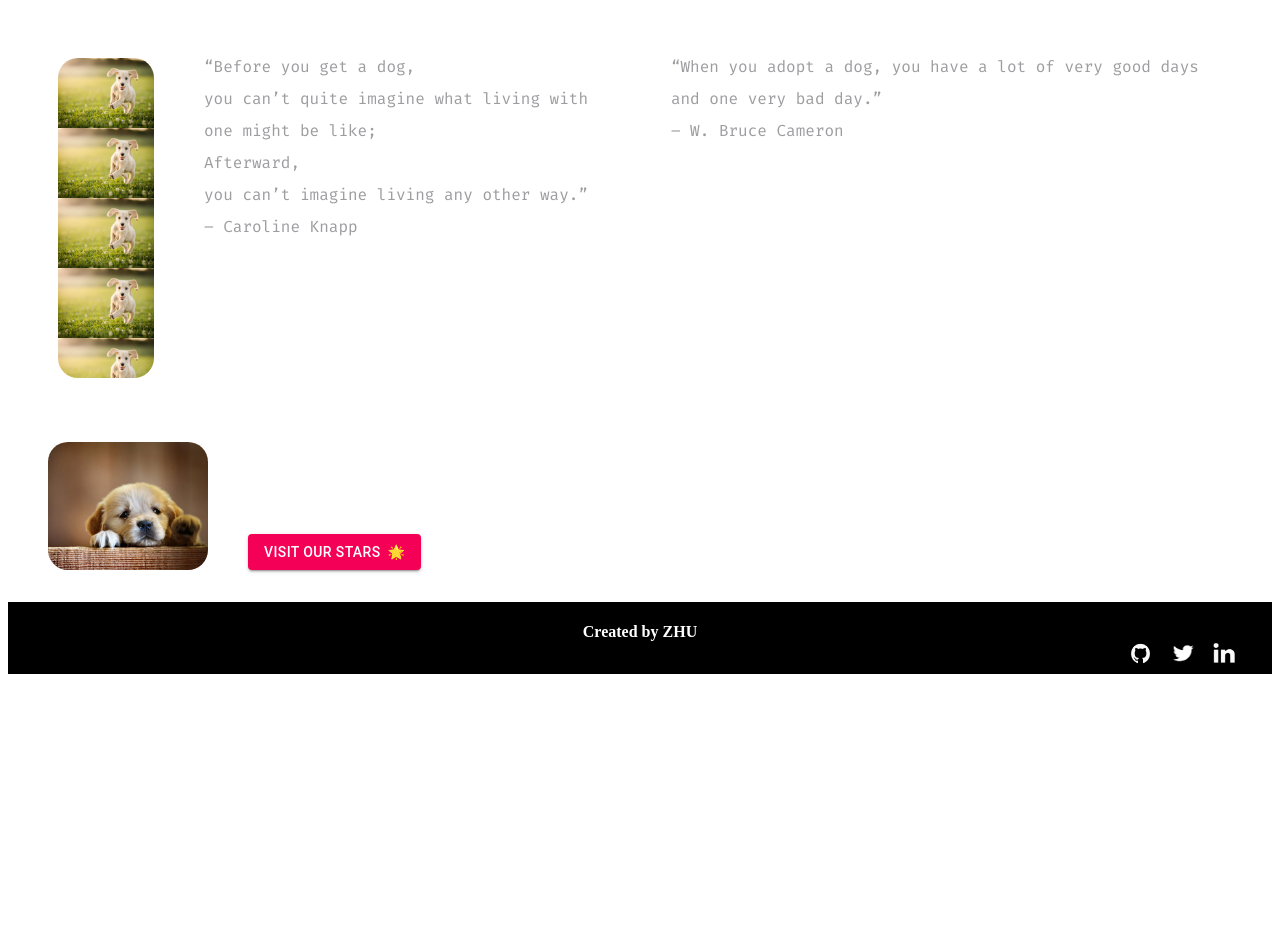
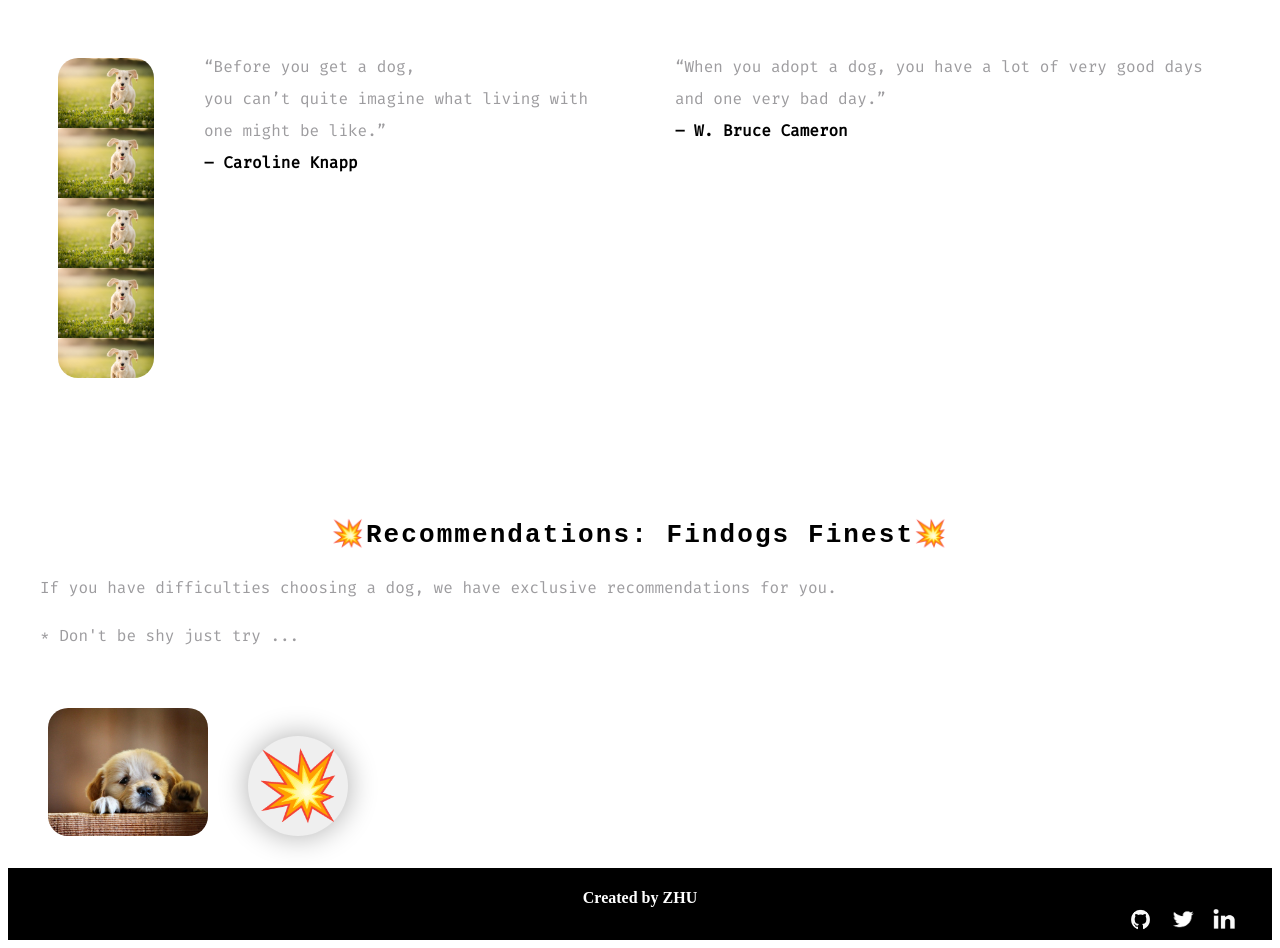
Before and after one commit to xiaominzhu88/next-js-find-dog, a Next.js app: page /about in a window 1280 px wide. Shown: the part 740-1688 px from the top of the page. Before the commit the page ends 1422 px from the top, so only its background shows below. Built offline with nearby package versions, Linux system fonts and the light colour scheme; no server answers.

Commit message:
Updated file name into recommendations

```diff
--- a/components/Footer.js
+++ b/components/Footer.js
@@ -50,7 +50,6 @@ function Footer() {
 
           @media (max-width: 450px) {
             .footer {
-              margin: 0 auto;
               display: block;
               text-align: center;
             }
--- a/components/Header.js
+++ b/components/Header.js
@@ -7,10 +7,10 @@ export default function Header() {
   const router = useRouter();
 
   const linkList = [
-    { name: 'About', url: '/about' },
     { name: 'Fetch', url: '/fetch' },
     { name: 'Favourite', url: '/favourite' },
     { name: 'Search', url: '/search' },
+    { name: 'About', url: '/about' },
     // { name: 'Contact', url: '/contact' },
   ];
 
--- a/db.js
+++ b/db.js
@@ -18,7 +18,7 @@ const starDogs = [
     id: '1',
     className: 'activ',
     src: '/bullterrier.jpg',
-    url: '/star/1',
+    url: '/recommendations/1',
     h3: 'Bullterrier',
     p: 'activity: 100',
   },
@@ -26,16 +26,16 @@ const starDogs = [
     id: '2',
     className: 'middle',
     src: '/favicon.jpg',
-    url: '/star/2',
-    h3: 'Frenchy',
+    url: '/recommendations/2',
+    h3: 'French Bulldog',
     p: 'activity:50',
   },
   {
     id: '3',
     className: 'low',
     src: '/englischedogge.jpg',
-    url: '/star/3',
-    h3: 'English bulldog',
+    url: '/recommendations/3',
+    h3: 'English Bulldog',
     p: 'activity:0',
   },
 ];
--- a/pages/about.js
+++ b/pages/about.js
@@ -3,7 +3,7 @@ import Head from 'next/head';
 import Header from '../components/Header';
 import Footer from '../components/Footer';
 import Router from 'next/router';
-import Button from '@material-ui/core/Button';
+//import Button from '@material-ui/core/Button';
 
 const pics = [
   '/favicon.jpg',
@@ -82,7 +82,7 @@ export default function About() {
           <br />
           <br />
         </p>{' '}
-        <h2>You can go to search page and find your dogs</h2>
+        <h2 className="testimonials">Testimonials</h2>
         <br />
         <div className="dog-items">
           {/* use dynamically inline-style instead img tag*/}
@@ -95,31 +95,62 @@ export default function About() {
           <p className="about-text">
             {' '}
             “Before you get a dog, <br />
-            you can’t quite imagine what living with one might be like;
-            <br /> Afterward, <br />
-            you can’t imagine living any other way.” <br />– Caroline Knapp
+            you can’t quite imagine what living with one might be like.” <br />
+            <span style={{ color: 'black', fontWeight: '900' }}>
+              – Caroline Knapp
+            </span>
             <br />
           </p>
           <p className="about-text">
             “When you adopt a dog, you have a lot of very good days and one very
-            bad day.” <br />– W. Bruce Cameron
+            bad day.” <br />
+            <span style={{ color: 'black', fontWeight: '900' }}>
+              – W. Bruce Cameron
+            </span>
           </p>
         </div>
       </div>
+
+      <div className="finest">
+        <h2 className="recommendations">
+          <span role="img" aria-label="findogs finest">
+            💥
+          </span>
+          Recommendations: Findogs Finest
+          <span role="img" aria-label="findogs finest">
+            💥
+          </span>
+        </h2>
+        <p>
+          If you have difficulties choosing a dog, we have exclusive
+          recommendations for you.
+        </p>
+        <p>* Don't be shy just try ...</p>
+      </div>
+
       <div className="stars">
         <div className="about-us-dog"></div>
 
         <div className="star-view">
-          <Button
+          {/* <Button
             onClick={() => Router.push('/star')}
             variant="contained"
             color="secondary"
           >
-            Visit Our Stars
+            Visit Our recommendations
             <span role="img" aria-label="emoji">
               🌟
             </span>
-          </Button>
+          </Button> */}
+          <button
+            className="viewButton"
+            type="button"
+            onClick={() => Router.push('/recommendations')}
+          >
+            <span className="MuiButton-label" role="img" aria-label="emoji">
+              💥
+            </span>
+          </button>
         </div>
       </div>
 
@@ -136,7 +167,13 @@ export default function About() {
             text-align: center;
             font-family: monospace;
             font-size: 2em;
+            letter-spacing: 0.2em;
           }
+          .testimonials,
+          .recommendations {
+            letter-spacing: 0.08em;
+          }
+
           .about-text {
             margin-left: 50px;
           }
@@ -175,9 +212,7 @@ export default function About() {
             margin: 0.5em auto;
             text-align: center;
           }
-          span {
-            margin-left: 0.5em;
-          }
+
           a {
             text-decoration: none;
           }
@@ -190,8 +225,43 @@ export default function About() {
           .star-view {
             margin-left: 2.5em;
           }
+          .finest {
+            padding: 2em;
+          }
+
+          .MuiButton-label {
+            font-size: 5em;
+          }
+          .viewButton {
+            border-radius: 50%;
+            width: 100px;
+            height: 100px;
+          }
+          button {
+            border: none;
+            cursor: pointer;
+            box-shadow: 0 0 30px rgba(0, 0, 0, 0.33);
+          }
+
+          button:hover .MuiButton-label {
+            font-size: 6em !important;
+            transition: 0.5s;
+          }
+          button:focus {
+            outline: 0 !important;
+          }
+          button:active {
+            transition: transformY(4px);
+            background-color: rgb(235, 208, 121);
+          }
 
           @media (max-width: 650px) {
+            h2 {
+              font-size: 1.5em;
+            }
+            p {
+              font-size: 1em;
+            }
             .stars {
               display: block;
             }
@@ -202,15 +272,15 @@ export default function About() {
               display: block;
             }
             .dynamic-images {
-              height: 12em;
-              min-width: 5em;
+              height: 10em;
+              min-width: 5.5em;
               background-size: contain;
               background-size: cover;
               background-position: center;
               margin: 0 22px 30px;
             }
             .about-us-dog {
-              margin: 2em auto;
+              margin: 0 22px 30px;
             }
           }
           @media (max-width: 450px) {
@@ -219,10 +289,9 @@ export default function About() {
               font-size: 0.8em;
               margin-left: 0;
             }
-
             .stars {
               display: block;
-              text-align: left;
+              text-align: center;
               margin: 1em auto;
             }
             .star-view {
--- a/pages/login.tsx
+++ b/pages/login.tsx
@@ -38,7 +38,7 @@ export default function Login() {
           setStatus('You are Logged in!!');
           // Redirect to fetchpage after 1 seconds
           setTimeout(() => {
-            Router.replace('/fetch');
+            Router.replace('/about');
           }, 1000);
         }
       })
--- a/pages/search.js
+++ b/pages/search.js
@@ -141,7 +141,7 @@ export default function Breeds() {
           list-style: none;
           font-family: Gill sans;
           line-height: 2em;
-          margin: 0 auto;
+          margin: 1em auto;
           background-color: rgb(227, 52, 167);
           border-radius: 15px;
           width: 60%;
@@ -165,6 +165,7 @@ export default function Breeds() {
             line-height: 1em;
             margin: 1em auto;
             padding: 0.5;
+            width: 80%;
           }
           .searchBar {
             width: 200px;
```
Also changed, not shown: pages/recommendations.tsx (renamed from pages/star.tsx, +4 -5 lines), pages/recommendations/[id].js (renamed from pages/star/[id].js, +4 -4 lines), 1 other file (tests, documents, lock files or other folders).
